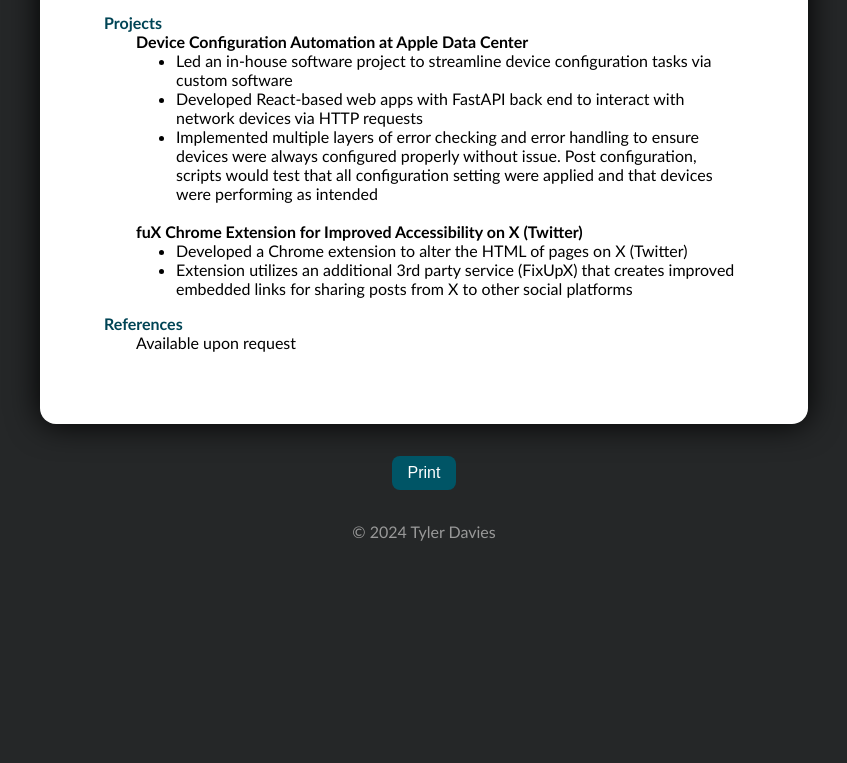
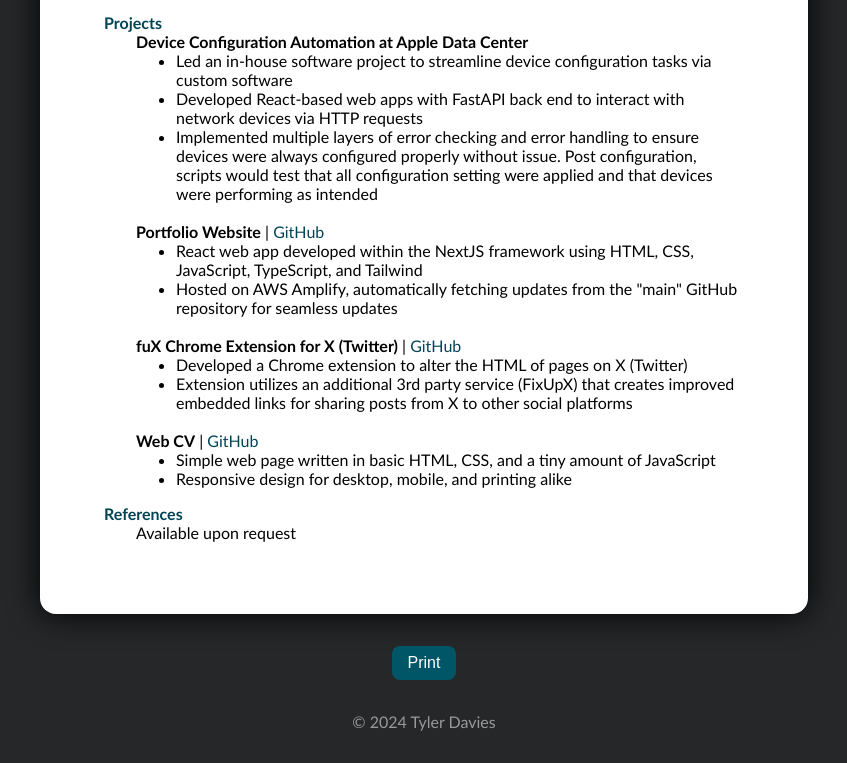
Before and after one commit to TylerSDavies/web-cv, a plain HTML site: page index.html in a window 1280 px wide. Shown: the part 1300-2063 px from the top of the page, without its empty margins (216-1063 px from the left). Before the commit the page ends 1873 px from the top, so only its background shows below. Drawn offline with Linux system fonts and the light colour scheme.

Commit message:
Added projects, print formatting

```diff
--- a/index.html
+++ b/index.html
@@ -89,10 +89,36 @@
                 <li>Implemented multiple layers of error checking and error handling to ensure devices were always configured properly without issue. Post configuration, scripts would test that all configuration setting were applied and that devices were performing as intended</li>
             </ul>
             <br/>
-            <p><strong>fuX Chrome Extension for Improved Accessibility on X (Twitter)</strong></p>
+            <p>
+                <strong>Portfolio Website</strong> |
+                <a class="print-only" href="https://github.com/TylerSDavies/portfolio-website" target="_blank">www.GitHub.com/TylerSDavies/Portfolio-Website</a>
+                <a class="no-print" href="https://github.com/TylerSDavies/portfolio-website" target="_blank">GitHub</a>
+            </p>
+
+            <ul>
+                <li>React web app developed within the NextJS framework using HTML, CSS, JavaScript, TypeScript, and Tailwind</li>
+                <li>Hosted on AWS Amplify, automatically fetching updates from the "main" GitHub repository for seamless updates</li>
+            </ul>
+            <br/>
+            <p>
+                <strong>fuX Chrome Extension for X (Twitter)</strong> |
+                <a class="print-only" href="https://github.com/TylerSDavies/fuX" target="_blank">www.GitHub.com/TylerSDavies/fuX</a>
+                <a class="no-print" href="https://github.com/TylerSDavies/fuX" target="_blank">GitHub</a>
+            </p>
             <ul>
                 <li>Developed a Chrome extension to alter the HTML of pages on X (Twitter)</li>
                 <li>Extension utilizes an additional 3rd party service (FixUpX) that creates improved embedded links for sharing posts from X to other social platforms</li>
+            </ul>
+            <br/>
+            <p>
+                <strong>Web CV</strong> |
+                <a class="print-only" href="https://github.com/TylerSDavies/web-cv" target="_blank">www.GitHub.com/TylerSDavies/Web-CV</a>
+                <a class="no-print" href="https://github.com/TylerSDavies/web-cv" target="_blank">GitHub</a>
+            </p>
+
+            <ul>
+                <li>Simple web page written in basic HTML, CSS, and a tiny amount of JavaScript</li>
+                <li>Responsive design for desktop, mobile, and printing alike</li>
             </ul>
         </section>
         <section>
--- a/styles.css
+++ b/styles.css
@@ -51,8 +51,12 @@ h2 {
 }
 
 a {
-    color: #04f;
+    color: #045;
     text-decoration: none;
+}
+
+a:hover {
+    text-decoration: underline;
 }
 
 section {
@@ -122,9 +126,20 @@ button:active {
 
     a {
         color: #000;
+        transition-duration: 0.2s;
     }
 
     header, footer {
+        display: none;
+    }
+
+    .no-print {
+        display: none;
+    }
+}
+
+@media screen {
+    .print-only {
         display: none;
     }
 }
```
